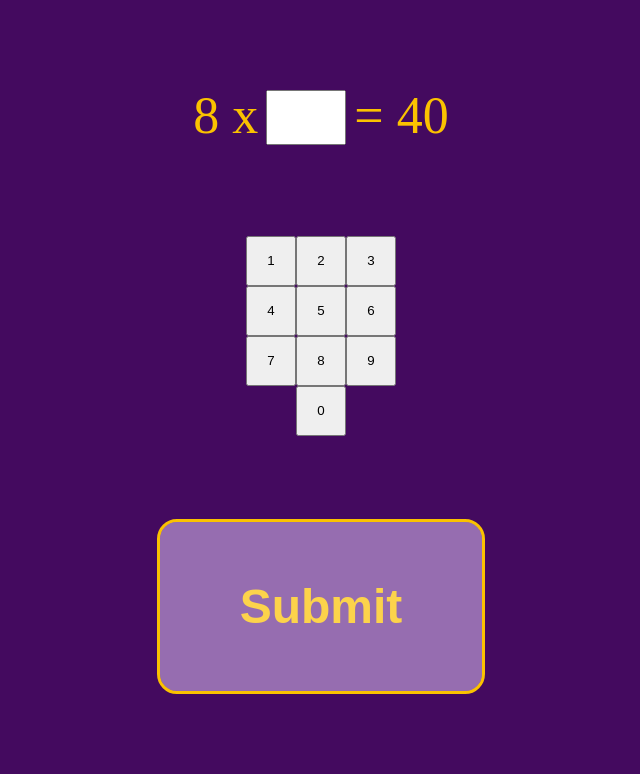
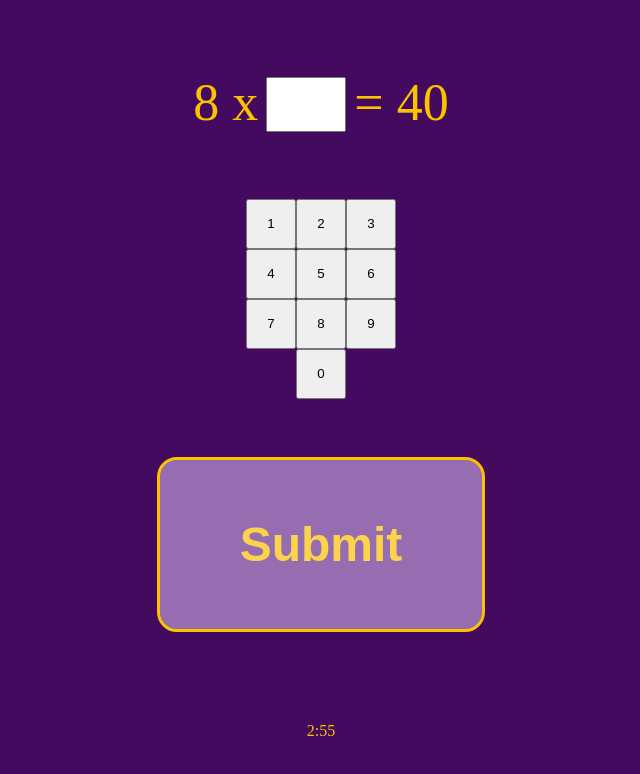
Before and after one commit to revyrob/MathWizardReact, a React (Create React App) app: page /equation in a window 1280 px wide. Shown: the top 774 px of the page, without its empty margins (319-959 px from the left). Built offline with nearby package versions, Linux system fonts and the light colour scheme.

Commit message:
added timer

```diff
--- a/src/components/Equation/Equation.jsx
+++ b/src/components/Equation/Equation.jsx
@@ -1,8 +1,10 @@
 import React, { useState } from "react";
 import "./Equation.scss";
+import Timer from "../Timer/Timer";
 
 function Equation() {
   const nums = 12;
+  const countDown = 10800;
   const [wins, setWins] = useState(0);
   const [losses, setLosses] = useState(0);
   const [response, setResponse] = useState("");
@@ -45,6 +47,14 @@
     setUnknown_num(Math.floor(Math.random() * nums));
     console.log("Here are your wins " + wins + " and your losses " + losses);
   };
+
+  function loop() {
+    //when the game starts it needs to start the timer
+    //timer is coming from the countdown variable
+    //decrease by 1000 to represent a minute
+    //use setInterval or setTimeout within a use effect
+    setTimeout(() => {});
+  }
   return (
     <div className="equation">
       <div className="equation__row">
@@ -84,6 +94,7 @@
       <button className="btn" text="Submit" onClick={() => inputResponse()}>
         Submit
       </button>
+      <Timer />
     </div>
   );
 }
--- /dev/null
+++ b/src/components/Timer/Timer.jsx
@@ -0,0 +1,31 @@
+import React, { useState, useEffect } from "react";
+
+const Timer = ({ delayResend = "180" }) => {
+  const [delay, setDelay] = useState(+delayResend);
+  const minutes = Math.floor(delay / 60);
+  const seconds = Math.floor(delay % 60);
+
+  useEffect(() => {
+    const timer = setInterval(() => {
+      setDelay(delay - 1);
+    }, 1000);
+
+    if (delay === 0) {
+      clearInterval(timer);
+    }
+
+    return () => {
+      clearInterval(timer);
+    };
+  });
+
+  return (
+    <>
+      <span>
+        {minutes}:{seconds}
+      </span>
+    </>
+  );
+};
+
+export default Timer;
```
